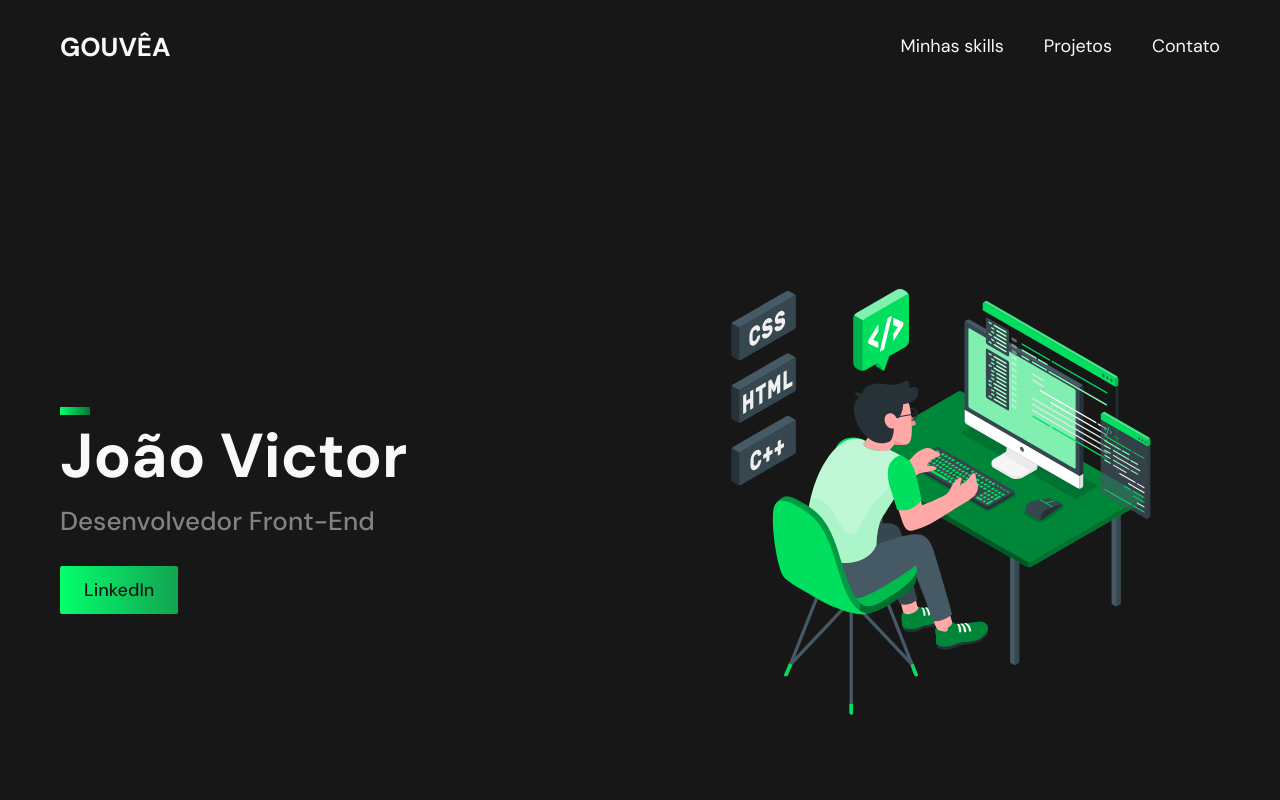
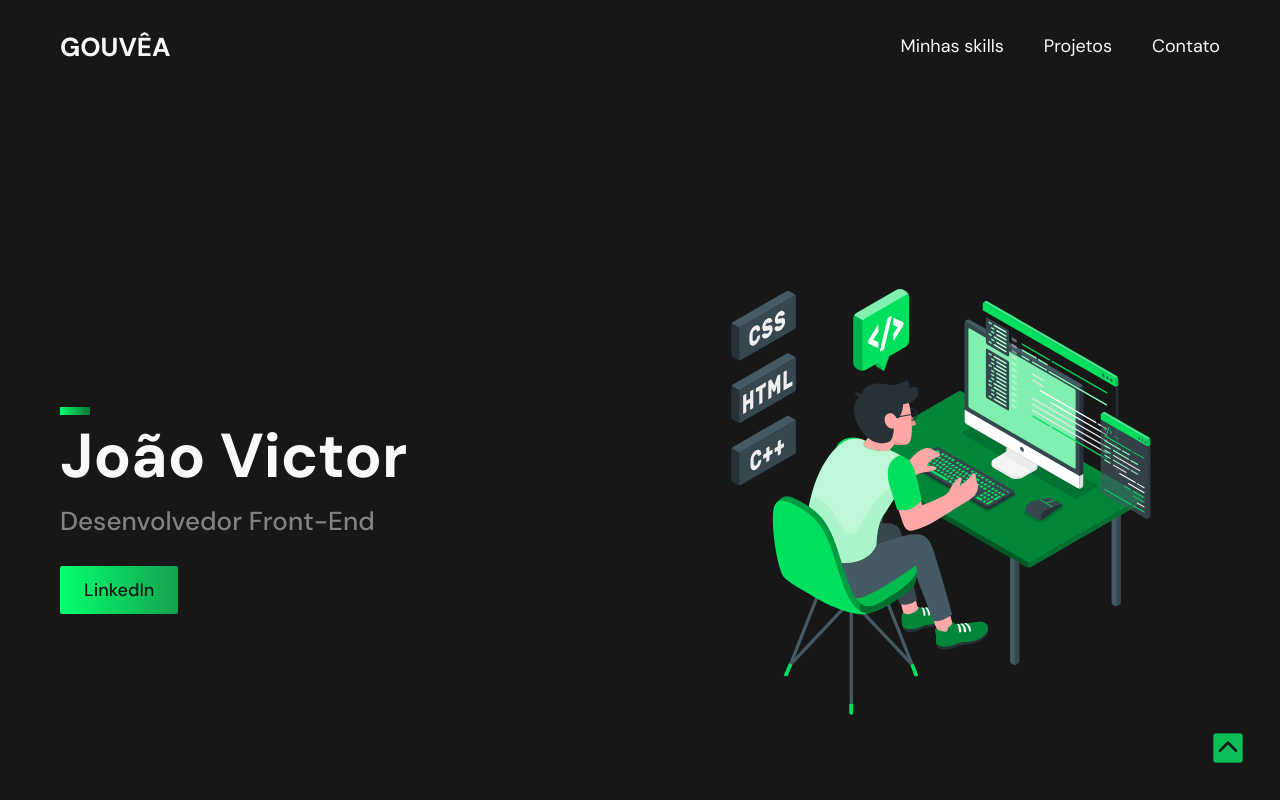
Before and after one commit to jvgouvea/portfolio-jvgouvea, a plain HTML site: page index.html in a window 1280 px wide. Shown: the top 800 px of the page. Drawn offline with Linux system fonts and the light colour scheme; files whose address does not match are found by name.

Commit message:
fit button go top

```diff
--- a/css/global/global.css
+++ b/css/global/global.css
@@ -20,6 +20,12 @@ body::-webkit-scrollbar-thumb {
   border: none;
 }
 
+.gotop{
+  position: fixed;
+  bottom: 32px;
+  right: 32px;
+}
+
 .container{
   max-width: 1200px;
   margin-right: auto;
--- a/index.html
+++ b/index.html
@@ -154,6 +154,8 @@
     </div>
   </footer>
 
+  <div class="gotop"><a href="#"><img src="img/icones/gotop.png" alt="Voltar para o inicio"></a></div>
+
   <script src="js/plugins/simple-anime.js"></script>
   <script src="js/script.js"></script>
 </body>
```
Also changed, not shown: img/icones/gotop.png (added).
